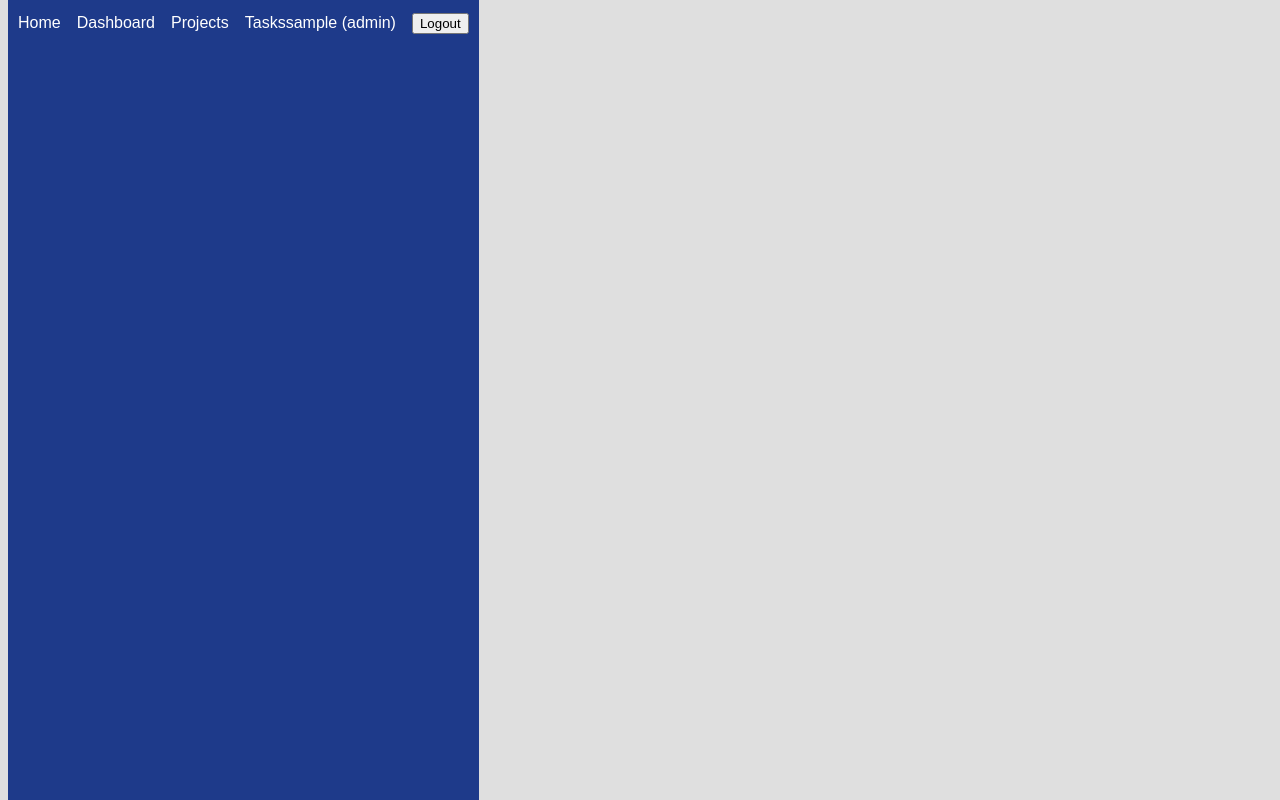
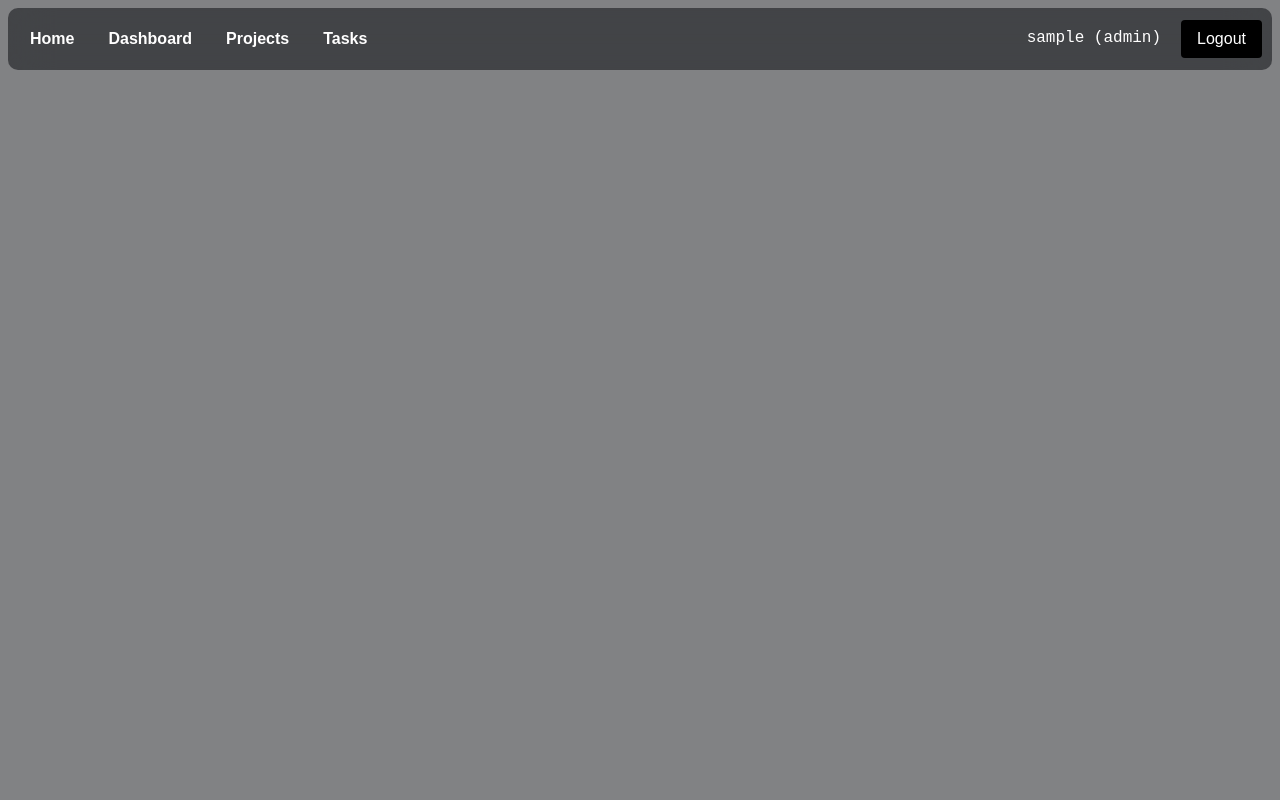
Before and after one commit to LatteLorenso/Full-Stack-PMS, a React (Vite) app in the folder frontend/: page /login in a window 1280 px wide. Built offline with nearby package versions, Linux system fonts and the light colour scheme; sample sign-in values are in the browser's storage.

Commit message:
Большое количество исправленных ошибок фронтенда/бэкенда/бд

```diff
--- a/frontend/src/AppContent.jsx
+++ b/frontend/src/AppContent.jsx
@@ -13,23 +13,29 @@ import Tasks from './pages/Tasks';
 import TaskDetail from './components/TaskDetail';
 
 const PrivateRoute = ({ children }) => {
-    const { token } = useAuth();
+    const { token, loading } = useAuth();
+
+    console.log('loading:', loading);
+    console.log('token:', token);
+
+    if (loading) return <div>Loading...</div>;
+
     return token ? children : <Navigate to="/login" />;
 };
 
 function AppContent() {
-    const { token } = useAuth();
+    const { token, loading } = useAuth();
 
     return (
         <>
-            {token && <Navbar />}
+            {!loading && token && <Navbar />}
 
             <Routes>
                 <Route path='/login' element={<Login />} />
                 <Route path='/register' element={<Register />} />
 
                 <Route
-                    path='/'
+                    path='/home'
                     element={
                         <PrivateRoute>
                             <Home />
@@ -56,7 +62,7 @@ function AppContent() {
                 />
 
                 <Route
-                    path='/tasks'
+                    path='/projects/:id/tasks'
                     element={
                         <PrivateRoute>
                             <Tasks />
--- a/frontend/src/components/Navbar.jsx
+++ b/frontend/src/components/Navbar.jsx
@@ -1,6 +1,7 @@
 import React, { useEffect } from 'react';
 import { Link, useNavigate } from 'react-router-dom';
 import { useAuth } from '../contexts/AuthContext';
+import Projects from '../pages/Projects';
 
 function Navbar() {
     const { user, logout } = useAuth();
@@ -16,17 +17,17 @@ function Navbar() {
     });
 
     return (
-        <nav style={{ position: "fixed", top: "0", height: "100vh", padding: "0.625rem", color: "white", background: "#1e3a8a", borderBottom: "1px solid #ccc" }}>
-            <section style={{ display: "flex", justifyContent: 'space-between', alignItems: 'center' }}>
-                <section style={{ display: "flex", gap: "1rem" }}>
-                    <Link to="/" style={{  color: "white", textDecoration: "none" }}>Home</Link>
-                    <Link to="/dashboard" style={{  color: "white", textDecoration: "none" }}>Dashboard</Link>
-                    <Link to="/projects" style={{  color: "white", textDecoration: "none" }}>Projects</Link>
-                    <Link to="/tasks" style={{  color: "white", textDecoration: "none" }}>Tasks</Link>
+        <nav>
+            <section class="container-nav">
+                <section class="navLinks">
+                    <Link to="/home" class="links-home">Home</Link>
+                    <Link to="/dashboard" class="links-dashboard">Dashboard</Link>
+                    <Link to="/projects" class="links-projects">Projects</Link>
+                    <Link to="/tasks" class="links-tasks">Tasks</Link>
                 </section>
-                <section>
-                    <span style={{ marginRight: "1rem" }}>{user?.username} ({user?.role})</span>
-                    <button onClick={handleLogout} style={{ marginLeft: "auto" }}>Logout</button>
+                <section class="container-user">
+                    <span>{user?.username} ({user?.role})</span>
+                    <button onClick={handleLogout} class="btn-logout">Logout</button>
                 </section>
             </section>
         </nav>
--- a/frontend/src/components/TaskDetail.jsx
+++ b/frontend/src/components/TaskDetail.jsx
@@ -1,13 +1,22 @@
-import React, { useState } from 'react';
+import React, { useState, useEffect } from 'react';
 
 function TaskDetail({ task, onDelete, onUpdate }) {
-    const [isEditing, setIsEditing] = useState(false);
+    if (!task) return null;
 
     const [title, setTitle] = useState(task.title);
     const [description, setDescription] = useState(task.description);
     const [status, setStatus] = useState(task.status);
     const [assignedTo, setAssignedTo] = useState(task.assigned_to);
     const [dueDate, setDueDate] = useState(task.due_date);
+    const [isEditing, setIsEditing] = useState(false);
+
+    useEffect(() => {
+        setTitle(task.title);
+        setDescription(task.description);
+        setStatus(task.status);
+        setAssignedTo(task.assigned_to || '');
+        setDueDate(task.due_date || '');
+    }, [task]);
 
     const handleUpdate = () => {
         onUpdate(task.id, {
@@ -17,7 +26,6 @@ function TaskDetail({ task, onDelete, onUpdate }) {
             assigned_to: assignedTo,
             due_date: dueDate
         });
-
         setIsEditing(false);
     };
 
@@ -26,7 +34,7 @@ function TaskDetail({ task, onDelete, onUpdate }) {
 
             {!isEditing ? (
                 <>
-                    <h3>{task.name}</h3>
+                    <h3>{task.title}</h3>
                     <p>{task.description}</p>
 
                     <p>Status: {task.status}</p>
@@ -40,7 +48,7 @@ function TaskDetail({ task, onDelete, onUpdate }) {
                 <>
                     <input
                         value={title}
-                        onChange={(e) => setName(e.target.value)}
+                        onChange={(e) => setTitle(e.target.value)}
                     />
 
                     <input
--- a/frontend/src/index.css
+++ b/frontend/src/index.css
@@ -58,9 +58,118 @@
 body
 {
     font-family: var(--body-font);
-    background-color: #dfdfdf;
+    background-color: var(--color-bg-header);
     color: var(--color-text-main);
     line-height: 1.6;
     overflow-x: hidden;
-    cursor: none;
 }
+
+nav {
+    position: sticky;
+    top: 0;
+    padding: 0.625rem;
+    color: white;
+    background-color: var(--color-bg-header);
+    backdrop-filter: blur(20px);
+    border-radius: 10px;
+}
+
+.container-nav {
+    display: flex;
+    justify-content: space-between;
+    align-items: center;
+}
+
+.navLinks {
+    display: flex;
+    gap: 0.625rem;
+    font-family: var(--body-font);
+    font-weight: 600;
+}
+
+.links-home,
+.links-dashboard,
+.links-projects,
+.links-tasks {
+    text-decoration: none;
+    color: white;
+    border-radius: 4px;
+    padding: 8px 12px;
+    transition: background-color 0.3 ease;
+}
+
+.links-home:hover { background-color: #d1123b; }
+
+.links-dashboard:hover { background-color: #f88809; }
+
+.links-projects:hover { background-color: #12d152; }
+
+.links-tasks:hover { background-color: #125ed1; }
+
+.links:hover { background-color: var(--color-accent-question); }
+
+.container-user {
+    display: flex;
+    justify-content: center;
+    align-items: center;
+    gap: 20px;
+    font-family: var(--code-font);
+    font-weight: 500;
+}
+
+.btn-logout {
+    border: none;
+    border-radius: 4px;
+    color: white;
+    background-color: black;
+    font-size: 1rem;
+    padding: 10px 16px;
+    cursor: pointer;
+    transition: background-color 0.3s ease, color 0.3s ease;
+}
+
+.btn-logout:hover { background-color: white; color: black; }
+
+/* Основная страница Home */
+.container-hero {
+    margin-top: 50px;
+}
+
+/* .section-hero-text {
+} */
+
+.section-hero-text h1 {
+    text-align: center;
+    font-size: 2.5rem;
+    font-weight: 700;
+    line-height: 1.6;
+    margin: 10px;
+}
+
+.section-hero-text p {
+    text-align: center;
+    font-size: 1.4rem;
+    font-weight: 500;
+    line-height: 1.6;
+    margin: 0;
+    font-family: var(--code-font);
+}
+
+/* Проекты */
+/* .container-project {
+
+} */
+
+/* .projects-list {
+
+} */
+
+
+/* Задачи */
+/* .container-task {
+
+} */
+
+/* .tasks-list {
+
+} */
--- a/frontend/src/pages/Home.jsx
+++ b/frontend/src/pages/Home.jsx
@@ -3,8 +3,11 @@ import { Route, Routes, Navigate, Link } from 'react-router-dom';
 
 function Home() {
     return (
-        <div>
-            <h1 style={{ fontSize: "1.25rem" }}>Project Management App</h1>
+        <div class="container-hero">
+            <section class="section-hero-text">
+                <h1 class="home-text">Project Management App</h1>
+                <p>Управляй своими проектами</p>
+            </section>
         </div>
     );
 }
--- a/frontend/src/pages/Login.jsx
+++ b/frontend/src/pages/Login.jsx
@@ -6,8 +6,12 @@ function Login() {
     const [username, setUsername] = useState('');
     const [password, setPassword] = useState('');
     const [error, setError] = useState('');
-    const { login } = useAuth();
+    const { login, token } = useAuth();
     const navigate = useNavigate();
+
+    if (token) {
+        return <Link to='/home' replace />
+    }
 
     const handleSubmit = async (e) => {
       e.preventDefault();
--- a/frontend/src/pages/Projects.jsx
+++ b/frontend/src/pages/Projects.jsx
@@ -1,4 +1,5 @@
 import React, { useEffect, useState } from 'react';
+import { Link } from 'react-router-dom';
 import api from '../services/api';
 import { useAuth } from '../contexts/AuthContext';
 import ProjectDetail from '../components/ProjectDetail';
@@ -16,7 +17,7 @@ function Projects() {
     const fetchProjects = async () => {
         try {
             const res = await api.get('/projects');
-            setProjects(res.data);
+            setProjects(Array.isArray(res.data.projects) ? res.data.projects : []);
         } catch (err) {
             setError('Ошибка загрузки проектов');
         }
@@ -35,17 +36,26 @@ function Projects() {
     };
 
     const updateProject = async (id, data) => {
+        try{
             await api.put(`/projects/${id}`, data);
             fetchProjects();
+        } catch (err) {
+            setError('Ошибка обновления проекта');
+        }
+
     };
 
     const deleteProject = async (id) => {
+        try {
             await api.delete(`/projects/${id}`);
             fetchProjects();
+        } catch (err) {
+            setError('Ошибка удаления проекта');
+        }
     };
 
     return (
-        <div>
+        <div class="container-project">
             <h1>Проекты</h1>
 
             {error && <p>{error}</p>}
@@ -68,16 +78,19 @@ function Projects() {
                 </div>
             </form>
 
-            <ul>
+            <div class="projects-list">
                 {projects.map(project => (
+                    <div key={project.id} style={{  }}>
+                        <Link to={`/projects/${project.id}/tasks`}>Открыть задачи этого проекта</Link>
+
                         <ProjectDetail
-                        key={project.id}
                             project={project}
                             onDelete={deleteProject}
                             onUpdate={updateProject}
                         />
+                    </div>
                 ))}
-            </ul>
+            </div>
         </div>
     );
 }
--- a/frontend/src/pages/Register.jsx
+++ b/frontend/src/pages/Register.jsx
@@ -7,8 +7,12 @@ function Register() {
     const [password, setPassword] = useState('');
     const [username, setUsername] = useState('');
     const [error, setError] = useState('');
-    const { register } = useAuth();
+    const { register, token } = useAuth();
     const navigate = useNavigate();
+
+    if (token) {
+        return <Link to='/home' replace />
+    }
 
     const handleSubmit = async (e) => {
       e.preventDefault();
--- a/frontend/src/services/api.js
+++ b/frontend/src/services/api.js
@@ -4,4 +4,14 @@ const api = axios.create({
     baseURL: '/api',
 });
 
+api.interceptors.request.use((config) => {
+    const token = localStorage.getItem('token');
+
+    if (token) {
+        config.headers.Authorization = `Bearer ${token}`
+    }
+
+    return config;
+});
+
 export default api;
```
Also changed, not shown: frontend/src/contexts/AuthContext.jsx (+25 -10 lines), frontend/src/pages/Tasks.jsx (+27 -8 lines), 2 other files (tests, documents, lock files or other folders). Lines whose indentation alone changed are shown as unchanged.
